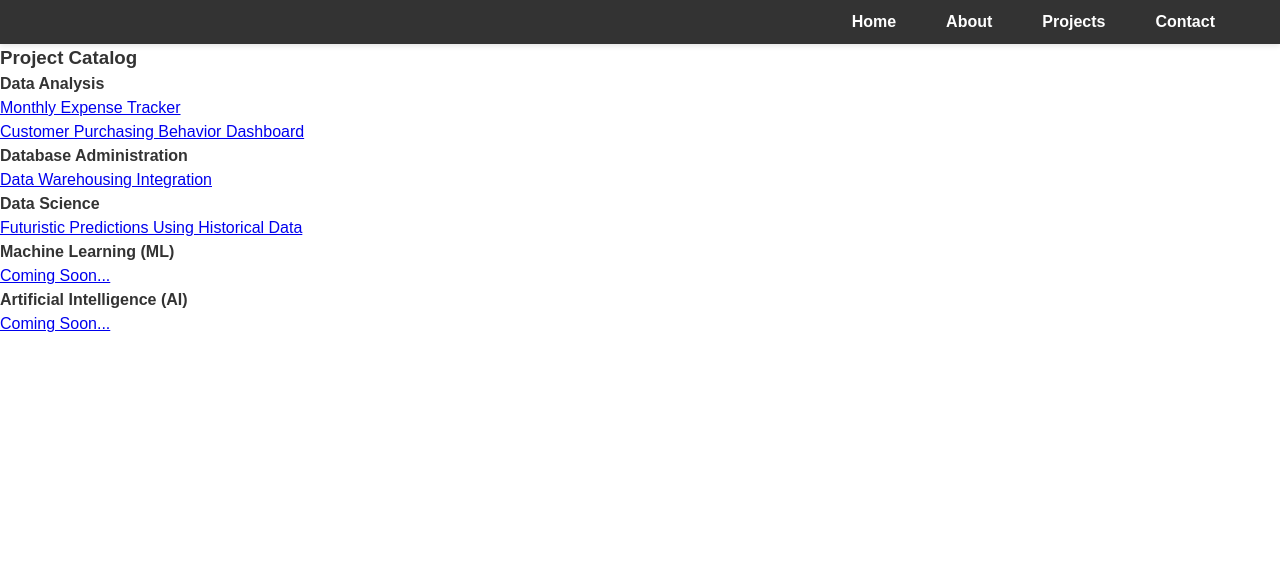
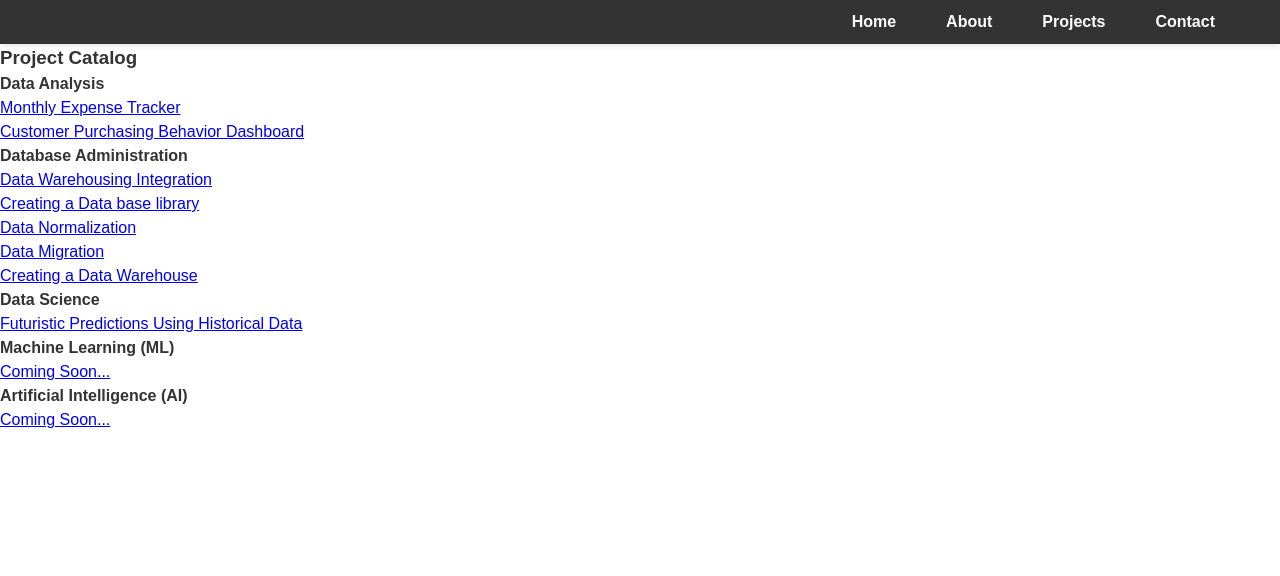
Before and after one commit to bbolaji/Power-BI-project, a plain HTML site: page index.html in a window 1280 px wide. Shown: the top 576 px of the page. Drawn offline with Linux system fonts and the light colour scheme.

Commit message:
Update index.html

```diff
--- a/index.html
+++ b/index.html
@@ -34,6 +34,12 @@
             <h4>Database Administration</h4>
             <ul>
                 <li><a href="#project3">Data Warehousing Integration</a></li>
+                <li><a href="https://github.com/bbolaji/project-code" target="_blank" title="This link will take you to the project's code repository on GitHub">Creating a Data base library </a></li>
+                 <li><a href="https://github.com/bolaji/project-code" target="_blank" title="This link will take you to the project's code repository on GitHub">Data Normalization </a></li>
+                 <li><a href="https://github.com/bolaji/project-code" target="_blank" title="This link will take you to the project's code repository on GitHub">Data Migration </a></li>
+                <li><a href="https://github.com/bolaji/project-code" target="_blank" title="This link will take you to the project's code repository on GitHub">Creating a Data Warehouse </a></li>
+
+
             </ul>
             <h4>Data Science</h4>
             <ul>
@@ -59,14 +65,12 @@
                     <a href="#projects" class="cta">View My Work</a>
                 </div>
             </section>
-
             <!-- About Section -->
             <section id="about">
                 <h2>About Me</h2>
                 <img src="bj2.jpg" alt="Bolaji Babalola">
                 <p>Dynamic and results-driven Business Intelligence Data Analyst with over a decade of experience in the financial and telecommunications sectors. Adept at leveraging data to drive business solutions...</p>
             </section>
-
             <!-- Projects Section -->
             <section id="projects">
                 <h2>Projects</h2>
```
